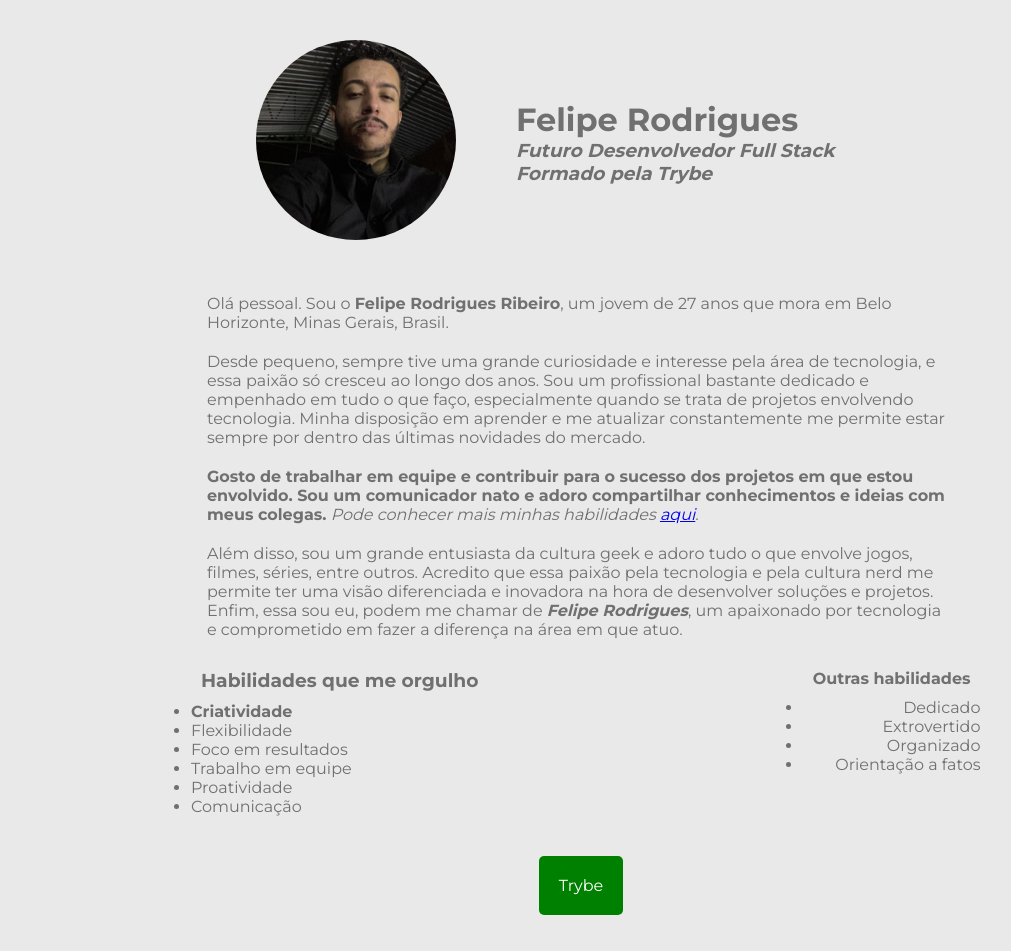
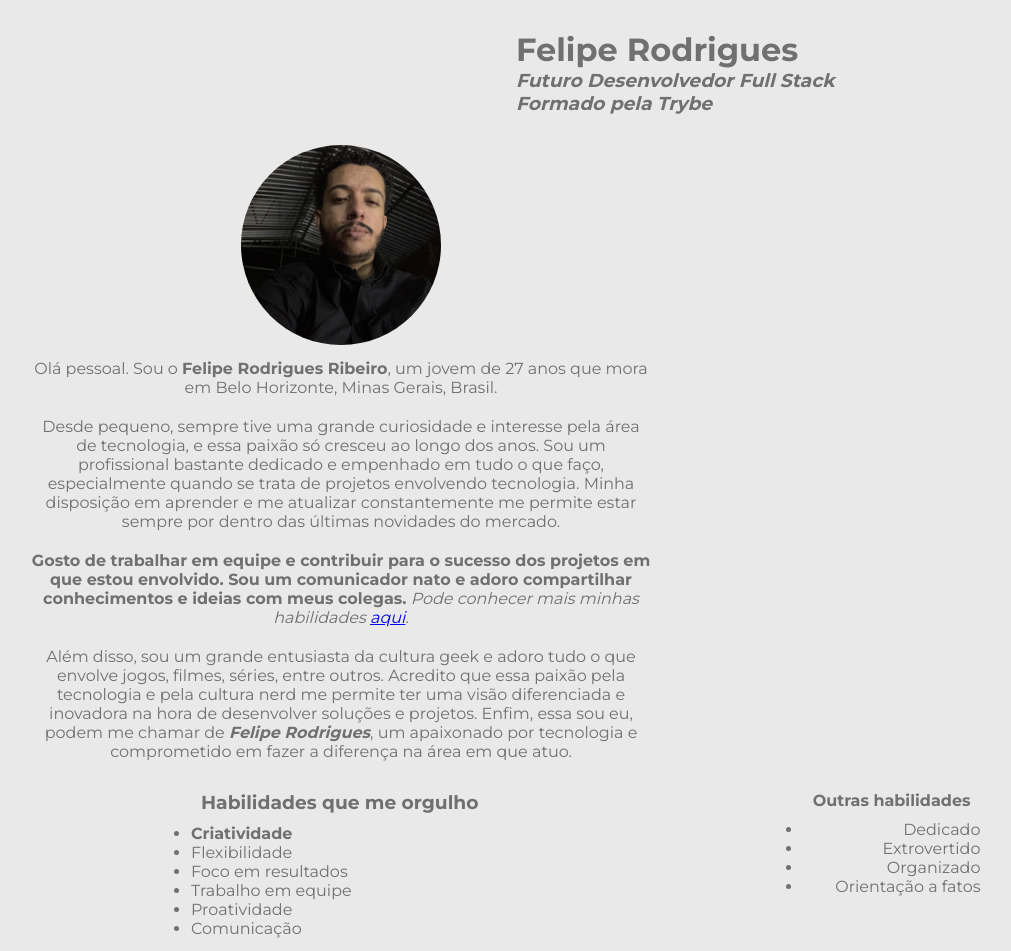
Before and after one commit to neathfelipe/neathfelipe.github.io, a plain HTML site: page index.html in a window 1280 px wide. Shown: the top 951 px of the page, without its empty margins (59-1070 px from the left). Before the commit the page ends 915 px from the top, so only its background shows below. Drawn offline with Linux system fonts and the light colour scheme.

Commit message:
Altera posicionamento foto

```diff
--- a/index.html
+++ b/index.html
@@ -12,10 +12,9 @@
 </head>
 
 <body>
-    <div class="header">
+    <header class="header">
         <div class="header-content">
-            <div class="image-header"><img src="./images/felipe-rodrigues.jpg"
-                    alt="Imagem de perfil de Felipe Rodrigues" width="200px">
+            <div class="image-header">
             </div>
             <div class="text-header">
                 <h1 class="headline-name">Felipe Rodrigues</h1>
@@ -23,9 +22,11 @@
                         <br> Formado pela Trybe</em></h3>
             </div>
         </div>
-    </div>
-    <div class="sobre-mim">
-        <div class="text-sobre">
+    </header>
+    <main class="sobre-mim">
+        <img id="profile-img" src="./images/felipe-rodrigues.jpg" alt="Imagem de perfil de Felipe Rodrigues"
+            width="200px">
+        <section class="text-sobre">
             <p>Olá pessoal. Sou o <strong>Felipe Rodrigues Ribeiro</strong>, um jovem de 27 anos que mora em Belo
                 Horizonte, Minas Gerais, Brasil. </p>
             <p>
@@ -46,9 +47,9 @@
                 Enfim, essa sou eu, podem me chamar de <em><strong>Felipe Rodrigues</strong></em>, um apaixonado por
                 tecnologia e comprometido em fazer a diferença na área em que atuo.
             </p>
-        </div>
+        </section>
 
-    </div>
+    </main>
     <div class="hability">
         <div class="hability-order">
             <h3>Habilidades que me orgulho</h3>
@@ -62,12 +63,12 @@
             </ul>
         </div>
         <div class="hability-unorder">
-            <h4 class="habilidades"> Outras habilidades</h4>
-            <ul class="habilidades">
-                <li id="dedicado">Dedicado</li>
-                <li id="extrovertido">Extrovertido</li>
-                <li id="organizado">Organizado</li>
-                <li id="orientacao">Orientação a fatos</li>
+            <h4> Outras habilidades</h4>
+            <ul>
+                <li>Dedicado</li>
+                <li>Extrovertido</li>
+                <li>Organizado</li>
+                <li>Orientação a fatos</li>
             </ul>
         </div>
     </div>
--- a/style.css
+++ b/style.css
@@ -12,6 +12,10 @@ body {
 
 .image-header img {
     border-radius: 100px;
+}
+.sobre-mim img {
+    border-radius: 100px;
+    display: inline;
 }
 
 .image-header {
@@ -38,11 +42,15 @@ body {
 }
 
 .sobre-mim {
-    margin: auto;
+    max-width: 800px;
+    text-align: center;
+    display: inline-block;
+    vertical-align: middle;
 }
 .text-sobre {
-    width: 60%;
-    margin: auto;
+    width: 80%;
+    display: inline-block;
+    clear: left;
 }
 
 .sobre-mim p {
@@ -87,3 +95,7 @@ body {
     text-align: center;
     margin-top: 50px;
 }
+
+#profile.img {
+    float: left;
+}
```
